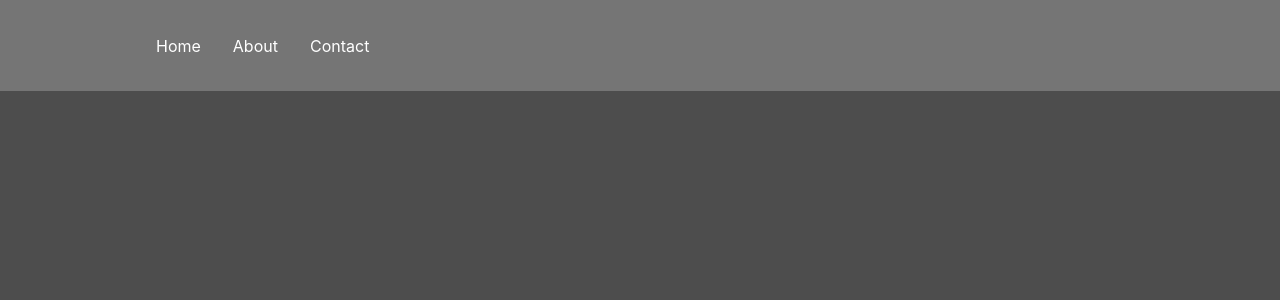
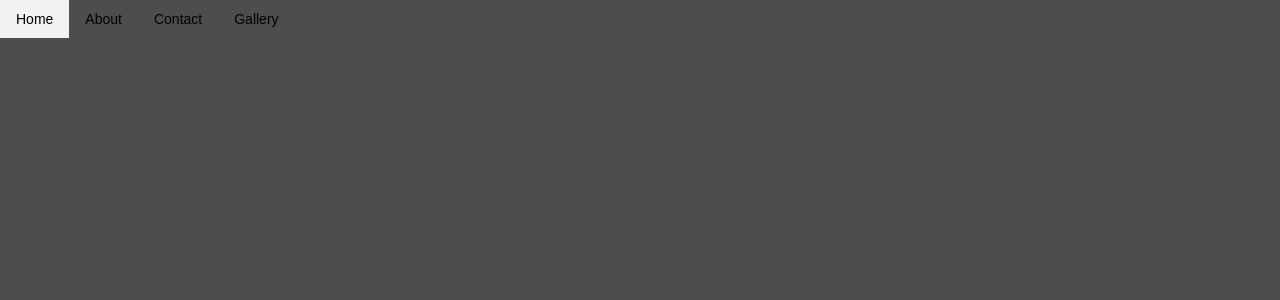
Before and after one commit to emull8r/emull8r.github.io, a React (Create React App) app: page /gallery in a window 1280 px wide. Before the commit this address had no page. Shown: the top 300 px of the page. Built offline with nearby package versions, Linux system fonts and the light colour scheme.

Commit message:
Add dropdown navbar

```diff
--- a/package.json
+++ b/package.json
@@ -12,7 +12,7 @@
     "react-dom": "^18.1.0",
     "react-icons": "^4.4.0",
     "react-router-dom": "^6.3.0",
-    "react-scripts": "5.0.1",
+    "react-scripts": "^2.1.3",
     "save-dev": "0.0.1-security",
     "styled-components": "^5.3.5",
     "web-vitals": "^2.1.4"
--- a/src/App.css
+++ b/src/App.css
@@ -1,7 +1,108 @@
-/* Colors: #CCCCCC, #4D4D4D, #757575
+/* Colors: #CCCCCC, #4D4D4D, #757575 */
 
-/* Default app stuff */
+
+* {
+  margin: 0;
+  padding: 0;
+  box-sizing: border-box;
+}
 
 body {
+  font-family: sans-serif;
   background: #4D4D4D;
 }
+
+header {
+  height: 58px;
+  box-shadow: 0 1px 3px 0 rgba(0, 0, 0, 0.07), 0 1px 2px 0 rgba(0, 0, 0, 0.05);
+  color: #212529;
+}
+
+.nav-area {
+  display: flex;
+  align-items: center;
+  max-width: 1200px;
+  margin: 0 auto;
+  padding: 0 20px;
+  height: 58px;
+}
+
+.logo {
+  text-decoration: none;
+  font-size: 25px;
+  color: inherit;
+  margin-right: 20px;
+}
+
+.menus {
+  display: flex;
+  list-style: none;
+}
+
+.menu-items {
+  position: relative;
+  font-size: 14px;
+}
+
+.menu-items a {
+  display: block;
+  font-size: inherit;
+  color: inherit;
+  text-decoration: none;
+}
+
+.menu-items button {
+  color: inherit;
+  font-size: inherit;
+  border: none;
+  background-color: transparent;
+  cursor: pointer;
+  width: 100%;
+}
+
+.menu-items a,
+.menu-items button {
+  text-align: left;
+  padding: 0.7rem 1rem;
+}
+
+.menu-items a:hover,
+.menu-items button:hover {
+  background-color: #f2f2f2;
+}
+
+.arrow::after {
+  content: "";
+  display: inline-block;
+  margin-left: 0.28em;
+  vertical-align: 0.09em;
+  border-top: 0.42em solid;
+  border-right: 0.32em solid transparent;
+  border-left: 0.32em solid transparent;
+}
+
+.dropdown {
+  position: absolute;
+  right: 0;
+  left: auto;
+  box-shadow: 0 10px 15px -3px rgba(46, 41, 51, 0.08),
+    0 4px 6px -2px rgba(71, 63, 79, 0.16);
+  font-size: 0.875rem;
+  z-index: 9999;
+  min-width: 10rem;
+  padding: 0.5rem 0;
+  list-style: none;
+  background-color: #fff;
+  border-radius: 0.5rem;
+  display: none;
+}
+
+.dropdown.show {
+  display: block;
+}
+
+.dropdown .dropdown-submenu {
+  position: absolute;
+  left: 100%;
+  top: -7px;
+}
--- a/src/App.js
+++ b/src/App.js
@@ -1,10 +1,13 @@
 import React from 'react';
 import './App.css';
-import Navbar from './components/navbar';
 import Home from './pages';
 import About from './pages/about';
 import Contact from './pages/contact';
+import Gallery from './pages/gallery';
+import Comics from './pages/gallery/comics';
+import Creations from './pages/gallery/creations';
 import { Routes, Route} from 'react-router-dom';
+import Navbar from './components/navbar/Navbar';
 
 
 function App() {
@@ -15,6 +18,9 @@ function App() {
           <Route path='/' exact component={Home} />
           <Route path='/about' component={About} />
           <Route path='/contact' component={Contact} />
+          <Route path='/gallery' exact component={Gallery} />
+          <Route path='/gallery/creations' component={Creations} />
+          <Route path='/gallery/comics' component={Comics} />
         </Routes>
       </div>
 
--- /dev/null
+++ b/src/components/navbar/Dropdown.js
@@ -0,0 +1,15 @@
+import React from 'react';
+
+const Dropdown = ({ submenus, dropdown }) => {
+    return (
+     <ul className={`dropdown ${dropdown ? "show" : ""}`}>
+      {submenus.map((submenu, index) => (
+       <li key={index} className="menu-items">
+        <a href="/#">{submenu.title}</a>
+       </li>
+      ))}
+     </ul>
+    );
+   };
+
+export default Dropdown;
--- /dev/null
+++ b/src/components/navbar/MenuItems.js
@@ -0,0 +1,32 @@
+import React from 'react';
+import Dropdown from "./Dropdown";
+import { useState } from "react";
+
+const MenuItems = ({ items }) => {
+const [dropdown, setDropdown] = useState(false);
+ return (
+  <li className="menu-items">
+   {items.submenu ? (
+    <>
+     <button
+     type="button"
+     aria-haspopup="menu"
+     aria-expanded={dropdown ? "true" : "false"}
+     onClick={() => setDropdown((prev) => !prev)}
+      >
+      {items.title}{" "}
+
+     </button>
+     <Dropdown
+     submenus={items.submenu}
+     dropdown={dropdown}
+     />
+    </>
+   ) : (
+    <a href="/#">{items.title}</a>
+   )}
+  </li>
+ );
+};
+
+export default MenuItems;
--- /dev/null
+++ b/src/components/navbar/MenuItemsData.js
@@ -0,0 +1,23 @@
+export const menuItemsData = [
+    {
+        title: "Home"
+    },
+    {
+        title: "About"
+    },
+    {
+        title: "Contact"
+    },
+    {
+        title: "Gallery",
+        submenu: [
+            {
+            title: "Comics"
+            },
+            {
+            title: "Creations",
+            },
+        ]
+    },
+
+   ];
--- /dev/null
+++ b/src/components/navbar/Navbar.js
@@ -0,0 +1,17 @@
+import React from 'react';
+import { menuItemsData } from './MenuItemsData';
+import MenuItems from "./MenuItems";
+
+const Navbar = () => {
+ return (
+  <nav>
+   <ul className="menus">
+    {menuItemsData.map((menu, index) => {
+     return <MenuItems items={menu} key={index} />;
+    })}
+   </ul>
+  </nav>
+ );
+};
+
+export default Navbar;
--- a/src/components/navbar/NavbarElements.js
+++ /dev/null
@@ -1,87 +0,0 @@
-import { FaBars } from 'react-icons/fa';
-import { NavLink as Link } from 'react-router-dom';
-import styled from 'styled-components';
-
-export const Nav = styled.nav`
-background: #757575;
-height: 85px;
-display: flex;
-justify-content: space-between;
-padding: 0.2rem calc((100vw - 1000px) / 2);
-z-index: 12;
-/* Third Nav */
-/* justify-content: flex-start; */
-`;
-
-export const NavLink = styled(Link)`
-color: #FFFFFF;
-display: flex;
-align-items: center;
-text-decoration: none;
-padding: 0 1rem;
-height: 100%;
-cursor: pointer;
-&.active {
-	color: #000000;
-    background: #CCCCCC;
-}
-`;
-
-export const Bars = styled(FaBars)`
-display: none;
-color: #808080;
-@media screen and (max-width: 768px) {
-	display: block;
-	position: absolute;
-	top: 0;
-	right: 0;
-	transform: translate(-100%, 75%);
-	font-size: 1.8rem;
-	cursor: pointer;
-}
-`;
-
-export const NavMenu = styled.div`
-display: flex;
-align-items: center;
-margin-right: -24px;
-/* Second Nav */
-/* margin-right: 24px; */
-/* Third Nav */
-/* width: 100vw;
-white-space: nowrap; */
-@media screen and (max-width: 768px) {
-	display: none;
-}
-`;
-
-export const NavBtn = styled.nav`
-display: flex;
-align-items: center;
-margin-right: 24px;
-/* Third Nav */
-/* justify-content: flex-end;
-width: 100vw; */
-@media screen and (max-width: 768px) {
-	display: none;
-}
-`;
-
-export const NavBtnLink = styled(Link)`
-border-radius: 4px;
-background: #808080;
-padding: 10px 22px;
-color: #000000;
-outline: none;
-border: none;
-cursor: pointer;
-transition: all 0.2s ease-in-out;
-text-decoration: none;
-/* Second Nav */
-margin-left: 24px;
-&:hover {
-	transition: all 0.2s ease-in-out;
-	background: #fff;
-	color: #808080;
-}
-`;
--- a/src/components/navbar/index.js
+++ /dev/null
@@ -1,30 +0,0 @@
-import React from 'react';
-import {
-Nav,
-NavLink,
-Bars,
-NavMenu,
-} from './NavbarElements';
-
-const Navbar = () => {
-return (
-	<>
-	<Nav>
-		<Bars />
-		<NavMenu>
-            <NavLink to='/' activeStyle>
-                Home
-            </NavLink>
-            <NavLink to='/about' activeStyle>
-                About
-            </NavLink>
-            <NavLink to='/contact' activeStyle>
-                Contact
-            </NavLink>
-		</NavMenu>
-	</Nav>
-	</>
-);
-};
-
-export default Navbar;
--- /dev/null
+++ b/src/pages/gallery.js
@@ -0,0 +1,18 @@
+import React from 'react';
+
+const Gallery = () => {
+return (
+	<div
+	style={{
+		display: 'flex',
+		justifyContent: 'Right',
+		alignItems: 'Right',
+		height: '100vh'
+	}}
+	>
+	<h1>Gallery</h1>
+	</div>
+);
+};
+
+export default Gallery;
--- /dev/null
+++ b/src/pages/gallery/comics.js
@@ -0,0 +1,18 @@
+import React from 'react';
+
+const Comics = () => {
+return (
+	<div
+	style={{
+		display: 'flex',
+		justifyContent: 'Right',
+		alignItems: 'Right',
+		height: '100vh'
+	}}
+	>
+	<h1>Comics</h1>
+	</div>
+);
+};
+
+export default Comics;
--- /dev/null
+++ b/src/pages/gallery/creations.js
@@ -0,0 +1,18 @@
+import React from 'react';
+
+const Creations = () => {
+return (
+	<div
+	style={{
+		display: 'flex',
+		justifyContent: 'Right',
+		alignItems: 'Right',
+		height: '100vh'
+	}}
+	>
+	<h1>Creations</h1>
+	</div>
+);
+};
+
+export default Creations;
```
